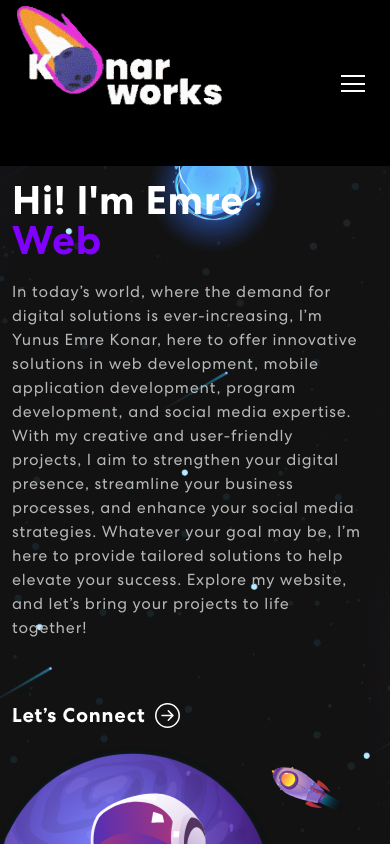
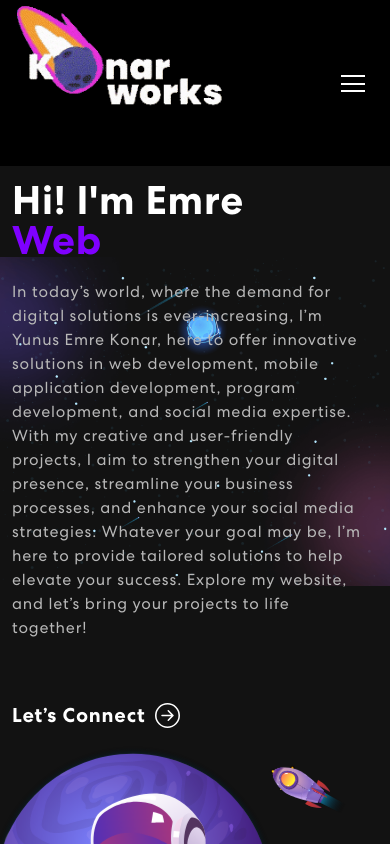
Before and after one commit to yunusemrekonar/my-portfolio-website, a React (Create React App) app: page / in a window 390 px wide. Shown: the top 844 px of the page. Built offline with nearby package versions, Linux system fonts and the light colour scheme.

Commit message:
Banner update

```diff
--- a/src/App.css
+++ b/src/App.css
@@ -260,6 +260,7 @@ nav.navbar .navbar-toggler[aria-expanded="true"] .navbar-toggler-icon {
   background-size: cover;
   background-repeat: no-repeat;
   background-attachment: fixed;
+  max-width: 100%;
 }
 .banner .tagline {
   font-weight: 700;
@@ -667,6 +668,8 @@ nav.navbar .navbar-toggler[aria-expanded="true"] .navbar-toggler-icon {
 
   /************ Banner Css ************/
   .banner {
+    background-attachment: scroll; /* Mobilde sabit arka plan yerine kaydırılabilir arka plan */
+    background-size: 150% auto; /* Arka planın mobilde küçülmesini sağlar */
     max-width: 100%;
     padding: 180px 0 100px 0;
     background-position: center;
--- a/src/components/Banner.js
+++ b/src/components/Banner.js
@@ -13,8 +13,7 @@ export const Banner = () => {
   const [delta, setDelta] = useState(100);
   const [isInScrollRange, setIsInScrollRange] = useState(true);
   const toRotate = [
-    "Web Developer",
-    "Web Designer",
+    "Web Developer/Designer",
     "Social Media Manager",
     "UI/UX Designer",
   ];
@@ -117,7 +116,7 @@ export const Banner = () => {
                       <span
                         className="txt-rotate"
                         dataPeriod="500"
-                        data-rotate='[ "Web Developer", "Web Designer", "Social Media Manager", "UI/UX Designer" ]'
+                        data-rotate='[ "Web Developer/Designer", "Social Media Manager", "UI/UX Designer" ]'
                         ref={txtRotateRef}
                       >
                         <span className="wrap" ref={wrapRef}>
```
